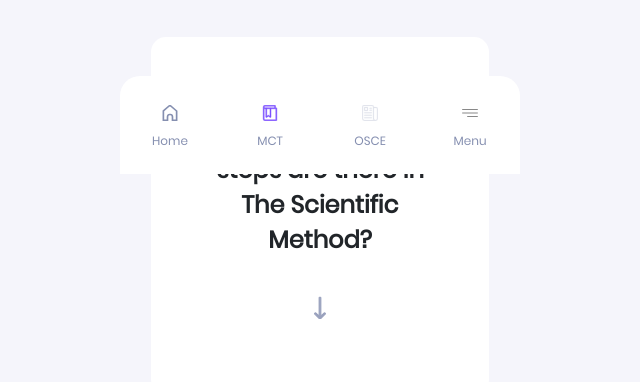
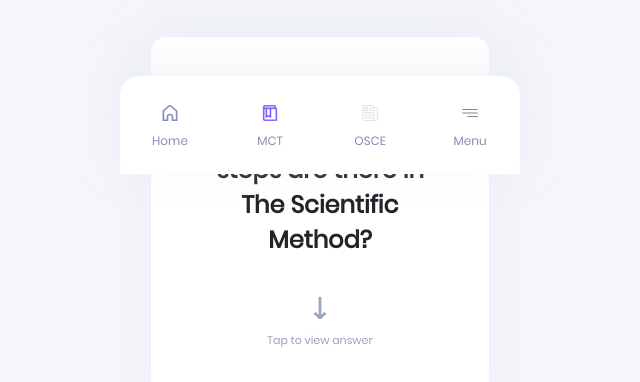
Before and after one commit to RupaliPareek/qlts-geek, a plain HTML site: page mct.html in a window 1280 px wide. Shown: the part 626-1008 px from the top of the page, 320-960 px from the left. Drawn offline with nearby package versions, Linux system fonts and the light colour scheme.

Commit message:
mct bottom changes

```diff
--- a/mct.html
+++ b/mct.html
@@ -350,14 +350,17 @@
                 </div>
             </div>
         </div>
-        <div class="mb-25px">
+        <div class="mb-130">
             <div class="interative-card">
                 <h4>
                     How many basic steps are there in The Scientific Method?
                 </h4>
                 <div class="mt-45">
                     <img src="./img/arrow.svg" alt="">
+                    <br>
+                    <a href="#" class="view-ans">Tap to view answer</a>
                 </div>
+
             </div>
         </div>
     </div>
--- a/scss/__mobileview.scss
+++ b/scss/__mobileview.scss
@@ -52,6 +52,7 @@
     border-top-right-radius: 20px;
     width: 400px;
     margin: 0 auto;
+    box-shadow: 0px -12px 37px #E6EBF380;
 
     ul {
         list-style-type: none;
@@ -112,6 +113,7 @@
     text-align: center;
     height: 82px;
     padding-top: 27px;
+    box-shadow: 0px -12px 37px #E6EBF380;
 
     .flex-wrapper {
         display: flex;
@@ -130,6 +132,7 @@
 
 .responsive-card {
     padding: 14px 15px;
+    box-shadow: 0px -12px 37px #E6EBF380;
 
     .progress-bar-header {
         margin-bottom: 16px;
@@ -160,6 +163,7 @@
     padding: 5rem 3rem;
     text-align: center;
     margin: 0 1rem;
+    box-shadow: 0px -12px 37px #E6EBF380;
 
     h4 {
         font-weight: 700;
@@ -173,4 +177,15 @@
             transform: rotate(90deg);
         }
     }
+
+    .view-ans {
+        font-size: 11px;
+        color: #98A1BD;
+        padding-top: 18px;
+        display: inline-block;
+    }
 }
+
+.mb-130 {
+    margin-bottom: 130px;
+}
```
Also changed, not shown: css/mainStyles.css, 1 other file.
